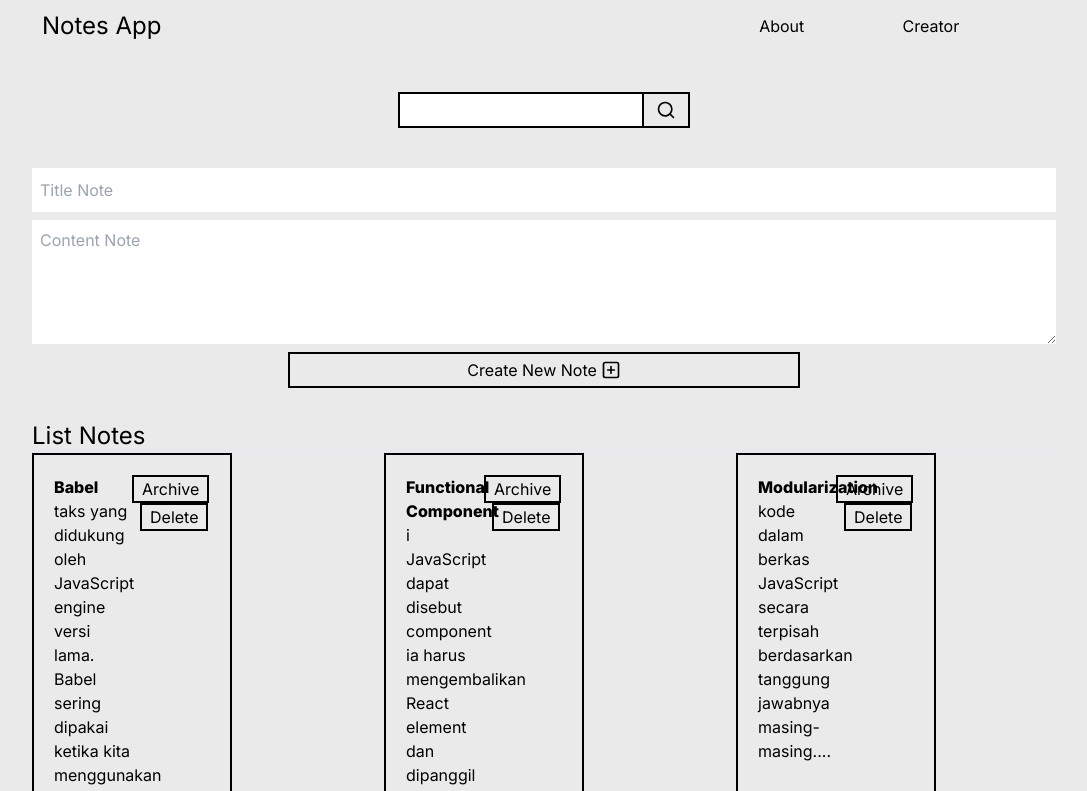
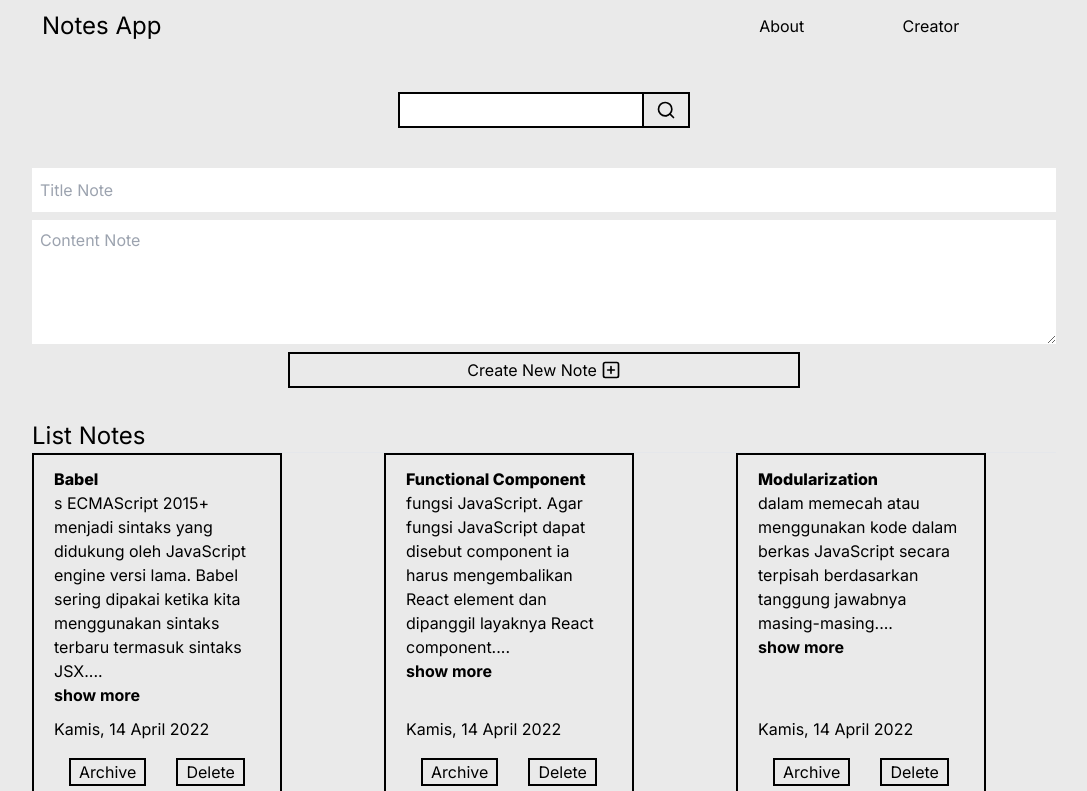
Before and after one commit to dennyzain/submission-notes-app, a React (Vite) app: page / in a window 1280 px wide. Shown: the top 791 px of the page, without its empty margins (96-1183 px from the left). Built offline with nearby package versions, Linux system fonts and the light colour scheme; the HTML template or start-up script is replaced by a standard one.

Commit message:
feat: add createdAt, title, body on cardNote comp

```diff
--- a/src/components/molecules/CardNote.jsx
+++ b/src/components/molecules/CardNote.jsx
@@ -1,22 +1,29 @@
-import React from 'react';
+import React, { useState } from 'react';
+import { showFormattedDate } from '../../utils';
 
 export default function CardNote({ id, title, body, createdAt, archived }) {
+  const [state, setState] = useState(false);
+  console.log(state, 'boolean show more');
   return (
-    <>
-      <div className="w-[200px] grid grid-cols-2 grid-flow-row transition-all border-2 p-5 border-black hover:shadow-[12px_12px_0px_0px_rgba(0,0,0,1)]">
-        <div className="h-[300px]">
+    <div className="w-[250px] grid grid-cols-2 grid-rows-[3fr_30px_50px] transition-all border-2 py-3 px-5 border-black hover:shadow-[12px_12px_0px_0px_rgba(0,0,0,1)]">
+      <div className="h-[250px] col-span-2">
         <h2 className="font-extrabold">{title}</h2>
-          <p>{body.length > 100 ? `${body.substring(100)}...` : body}</p>
+        <p>{body.length > 150 ? `${body.substring(70)}...` : body}</p>
+        <button className="font-bold" onClick={() => setState(!state)}>
+          show more
+        </button>
       </div>
-        <div className="space-x-2">
-          <button className="border-2 border-black px-2 transition-all hover:shadow-[12px_12px_0px_0px_rgba(0,0,0,1)]">
+      <div className="col-span-2">
+        <p>{showFormattedDate(createdAt)}</p>
+      </div>
+      <div className="flex col-span-2 row-start-3 items-center justify-around">
+        <button className="border-2 border-black px-2 transition-all hover:shadow-[12px_12px_0px_0px_orange]">
           <p>Archive</p>
         </button>
-          <button className="border-2 border-black px-2 hover:shadow-[12px_12px_0px_0px_rgba(0,0,0,1)]">
+        <button className="border-2 border-black px-2 transition-all hover:shadow-[12px_12px_0px_0px_red]">
           <p>Delete</p>
         </button>
       </div>
     </div>
-    </>
   );
 }
```
Lines whose indentation alone changed are shown as unchanged.
